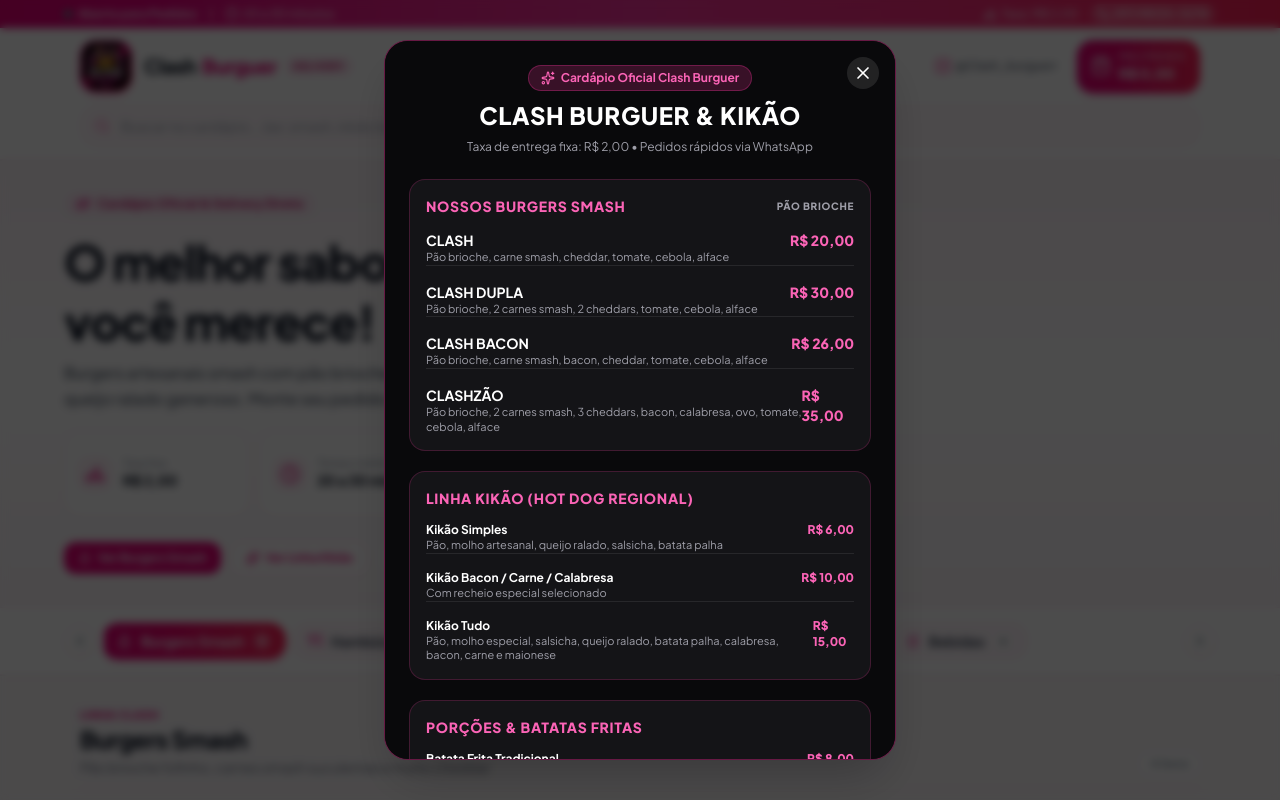
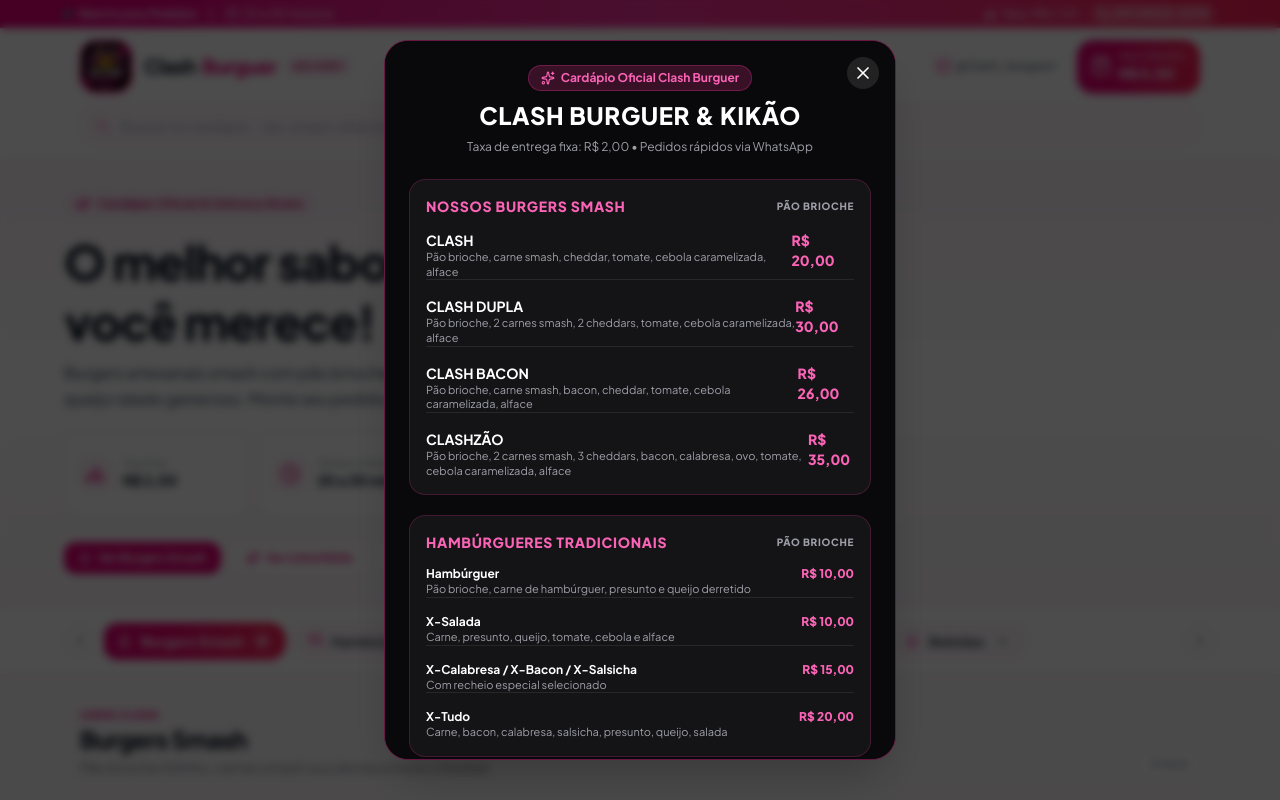
Before and after one commit to Clashburguer/clash-burguer, a React (Vite) app: page / in a window 1280 px wide. Both pictures are taken after a click on the button "Ver Panfleto Original". Shown: the top 800 px of the page. Built offline with nearby package versions, Linux system fonts and the light colour scheme.

Commit message:
feat: update smash burgers to include caramelized onions
Replaced regular onions with caramelized onions in the burger descriptions to reflect updated menu offerings.

```diff
--- a/src/components/FlyerModal.tsx
+++ b/src/components/FlyerModal.tsx
@@ -53,30 +53,68 @@
               <div className="flex justify-between pt-1">
                 <div>
                   <strong className="text-white text-sm">CLASH</strong>
-                  <p className="text-zinc-400 text-[11px]">Pão brioche, carne smash, cheddar, tomate, cebola, alface</p>
+                  <p className="text-zinc-400 text-[11px]">Pão brioche, carne smash, cheddar, tomate, cebola caramelizada, alface</p>
                 </div>
                 <span className="text-pink-400 font-black text-sm">R$ 20,00</span>
               </div>
               <div className="flex justify-between pt-2">
                 <div>
                   <strong className="text-white text-sm">CLASH DUPLA</strong>
-                  <p className="text-zinc-400 text-[11px]">Pão brioche, 2 carnes smash, 2 cheddars, tomate, cebola, alface</p>
+                  <p className="text-zinc-400 text-[11px]">Pão brioche, 2 carnes smash, 2 cheddars, tomate, cebola caramelizada, alface</p>
                 </div>
                 <span className="text-pink-400 font-black text-sm">R$ 30,00</span>
               </div>
               <div className="flex justify-between pt-2">
                 <div>
                   <strong className="text-white text-sm">CLASH BACON</strong>
-                  <p className="text-zinc-400 text-[11px]">Pão brioche, carne smash, bacon, cheddar, tomate, cebola, alface</p>
+                  <p className="text-zinc-400 text-[11px]">Pão brioche, carne smash, bacon, cheddar, tomate, cebola caramelizada, alface</p>
                 </div>
                 <span className="text-pink-400 font-black text-sm">R$ 26,00</span>
               </div>
               <div className="flex justify-between pt-2">
                 <div>
                   <strong className="text-white text-sm">CLASHZÃO</strong>
-                  <p className="text-zinc-400 text-[11px]">Pão brioche, 2 carnes smash, 3 cheddars, bacon, calabresa, ovo, tomate, cebola, alface</p>
+                  <p className="text-zinc-400 text-[11px]">Pão brioche, 2 carnes smash, 3 cheddars, bacon, calabresa, ovo, tomate, cebola caramelizada, alface</p>
                 </div>
                 <span className="text-pink-400 font-black text-sm">R$ 35,00</span>
+              </div>
+            </div>
+          </div>
+
+          {/* Hambúrgueres Tradicionais */}
+          <div className="bg-zinc-900/80 p-4 rounded-2xl border border-pink-500/20">
+            <h4 className="text-pink-400 font-extrabold uppercase tracking-wider mb-2.5 text-sm flex items-center justify-between">
+              <span>HAMBÚRGUERES TRADICIONAIS</span>
+              <span className="text-[10px] text-zinc-400">Pão Brioche</span>
+            </h4>
+            <div className="space-y-2 divide-y divide-zinc-800">
+              <div className="flex justify-between pt-1">
+                <div>
+                  <strong className="text-white">Hambúrguer</strong>
+                  <p className="text-zinc-400 text-[11px]">Pão brioche, carne de hambúrguer, presunto e queijo derretido</p>
+                </div>
+                <span className="text-pink-400 font-black">R$ 10,00</span>
+              </div>
+              <div className="flex justify-between pt-2">
+                <div>
+                  <strong className="text-white">X-Salada</strong>
+                  <p className="text-zinc-400 text-[11px]">Carne, presunto, queijo, tomate, cebola e alface</p>
+                </div>
+                <span className="text-pink-400 font-black">R$ 10,00</span>
+              </div>
+              <div className="flex justify-between pt-2">
+                <div>
+                  <strong className="text-white">X-Calabresa / X-Bacon / X-Salsicha</strong>
+                  <p className="text-zinc-400 text-[11px]">Com recheio especial selecionado</p>
+                </div>
+                <span className="text-pink-400 font-black">R$ 15,00</span>
+              </div>
+              <div className="flex justify-between pt-2">
+                <div>
+                  <strong className="text-white">X-Tudo</strong>
+                  <p className="text-zinc-400 text-[11px]">Carne, bacon, calabresa, salsicha, presunto, queijo, salada</p>
+                </div>
+                <span className="text-pink-400 font-black">R$ 20,00</span>
               </div>
             </div>
           </div>
--- a/src/data/cardapio.json
+++ b/src/data/cardapio.json
@@ -69,7 +69,7 @@
       "name": "Clash",
       "category": "burgers-smash",
       "price": 20.00,
-      "description": "Pão brioche tostado na manteiga, carne smash suculenta, queijo cheddar derretido, tomate fresco, cebola e alface crocante.",
+      "description": "Pão brioche tostado na manteiga, carne smash suculenta, queijo cheddar derretido, tomate fresco, cebola caramelizada e alface crocante.",
       "image": "https://images.unsplash.com/photo-1568901346375-23c9450c58cd?w=600&auto=format&fit=crop&q=80",
       "badge": "Mais Vendido",
       "addonGroup": "burgers"
@@ -79,7 +79,7 @@
       "name": "Clash Dupla",
       "category": "burgers-smash",
       "price": 30.00,
-      "description": "Pão brioche quentinho, 2 carnes smash artesanais, 2 fatias de queijo cheddar cremoso, tomate, cebola e alface.",
+      "description": "Pão brioche quentinho, 2 carnes smash artesanais, 2 fatias de queijo cheddar cremoso, tomate, cebola caramelizada e alface.",
       "image": "https://images.unsplash.com/photo-1586190848861-99aa4a171e90?w=600&auto=format&fit=crop&q=80",
       "badge": "Duplo Smash",
       "addonGroup": "burgers"
@@ -89,7 +89,7 @@
       "name": "Clash Bacon",
       "category": "burgers-smash",
       "price": 26.00,
-      "description": "Pão brioche, carne smash crocante nas bordas, tiras generosas de bacon defumado, queijo cheddar, tomate, cebola e alface.",
+      "description": "Pão brioche, carne smash crocante nas bordas, tiras generosas de bacon defumado, queijo cheddar, tomate, cebola caramelizada e alface.",
       "image": "https://images.unsplash.com/photo-1553979459-d2229ba7433b?w=600&auto=format&fit=crop&q=80",
       "badge": "Favorito",
       "addonGroup": "burgers"
@@ -99,9 +99,19 @@
       "name": "Clashzão",
       "category": "burgers-smash",
       "price": 35.00,
-      "description": "O monstro épico da casa! Pão brioche, 2 carnes smash, 3 camadas de cheddar derretido, bacon crocante, calabresa acebolada, ovo frito, tomate, cebola e alface.",
+      "description": "O monstro épico da casa! Pão brioche, 2 carnes smash, 3 camadas de cheddar derretido, bacon crocante, calabresa acebolada, ovo frito, tomate, cebola caramelizada e alface.",
       "image": "https://images.unsplash.com/photo-1583032015879-6b5d928fe828?w=600&auto=format&fit=crop&q=80",
       "badge": "O Maior da Casa",
+      "addonGroup": "burgers"
+    },
+    {
+      "id": "hamburguer",
+      "name": "Hambúrguer",
+      "category": "burgers-tradicionais",
+      "price": 10.00,
+      "description": "Pão brioche quentinho, carne de hambúrguer grelhada na chapa, presunto e queijo derretido.",
+      "image": "https://images.unsplash.com/photo-1568901346375-23c9450c58cd?w=600&auto=format&fit=crop&q=80",
+      "badge": "R$ 10,00",
       "addonGroup": "burgers"
     },
     {
@@ -109,7 +119,7 @@
       "name": "X-Salada",
       "category": "burgers-tradicionais",
       "price": 10.00,
-      "description": "Pão brioche macio, carne suculenta, presunto fatiado, queijo derretido, tomate, cebola e alface fresca.",
+      "description": "Pão brioche macio, carne de hambúrguer, presunto fatiado, queijo derretido, tomate, cebola e alface fresca.",
       "image": "https://images.unsplash.com/photo-1572802419224-296b0aeee0d9?w=600&auto=format&fit=crop&q=80",
       "addonGroup": "burgers"
     },
@@ -118,7 +128,7 @@
       "name": "X-Calabresa",
       "category": "burgers-tradicionais",
       "price": 15.00,
-      "description": "Pão brioche, carne grelhada, calabresa dourada fatiada, presunto, queijo derretido, tomate, cebola e alface.",
+      "description": "Pão brioche, carne de hambúrguer, calabresa dourada fatiada, presunto, queijo derretido, tomate, cebola e alface.",
       "image": "https://images.unsplash.com/photo-1550547660-d9450f859349?w=600&auto=format&fit=crop&q=80",
       "addonGroup": "burgers"
     },
@@ -127,7 +137,7 @@
       "name": "X-Bacon",
       "category": "burgers-tradicionais",
       "price": 15.00,
-      "description": "Pão brioche tostado, carne bovina, fatias crocantes de bacon, presunto, queijo mussarela, tomate, cebola e alface.",
+      "description": "Pão brioche tostado, carne de hambúrguer, fatias crocantes de bacon, presunto, queijo mussarela, tomate, cebola e alface.",
       "image": "https://images.unsplash.com/photo-1608767221051-2b9d18f35a2f?w=600&auto=format&fit=crop&q=80",
       "addonGroup": "burgers"
     },
@@ -136,7 +146,7 @@
       "name": "X-Salsicha",
       "category": "burgers-tradicionais",
       "price": 15.00,
-      "description": "Pão brioche, salsicha especial, carne bovina, presunto, queijo derretido, tomate, cebola e alface.",
+      "description": "Pão brioche, salsicha especial, carne de hambúrguer, presunto, queijo derretido, tomate, cebola e alface.",
       "image": "https://images.unsplash.com/photo-1625813506062-0aeb1d7a094b?w=600&auto=format&fit=crop&q=80",
       "addonGroup": "burgers"
     },
@@ -145,7 +155,7 @@
       "name": "X-Tudo",
       "category": "burgers-tradicionais",
       "price": 20.00,
-      "description": "Pão brioche recheado ao extremo com carne bovina, bacon crocante, calabresa, salsicha, presunto, queijo derretido, tomate, cebola e alface.",
+      "description": "Pão brioche recheado ao extremo com carne de hambúrguer, bacon crocante, calabresa, salsicha, presunto, queijo derretido, tomate, cebola e alface.",
       "image": "https://images.unsplash.com/photo-1594212699903-ec8a3eca50f5?w=600&auto=format&fit=crop&q=80",
       "badge": "Com Tudo",
       "addonGroup": "burgers"
```
